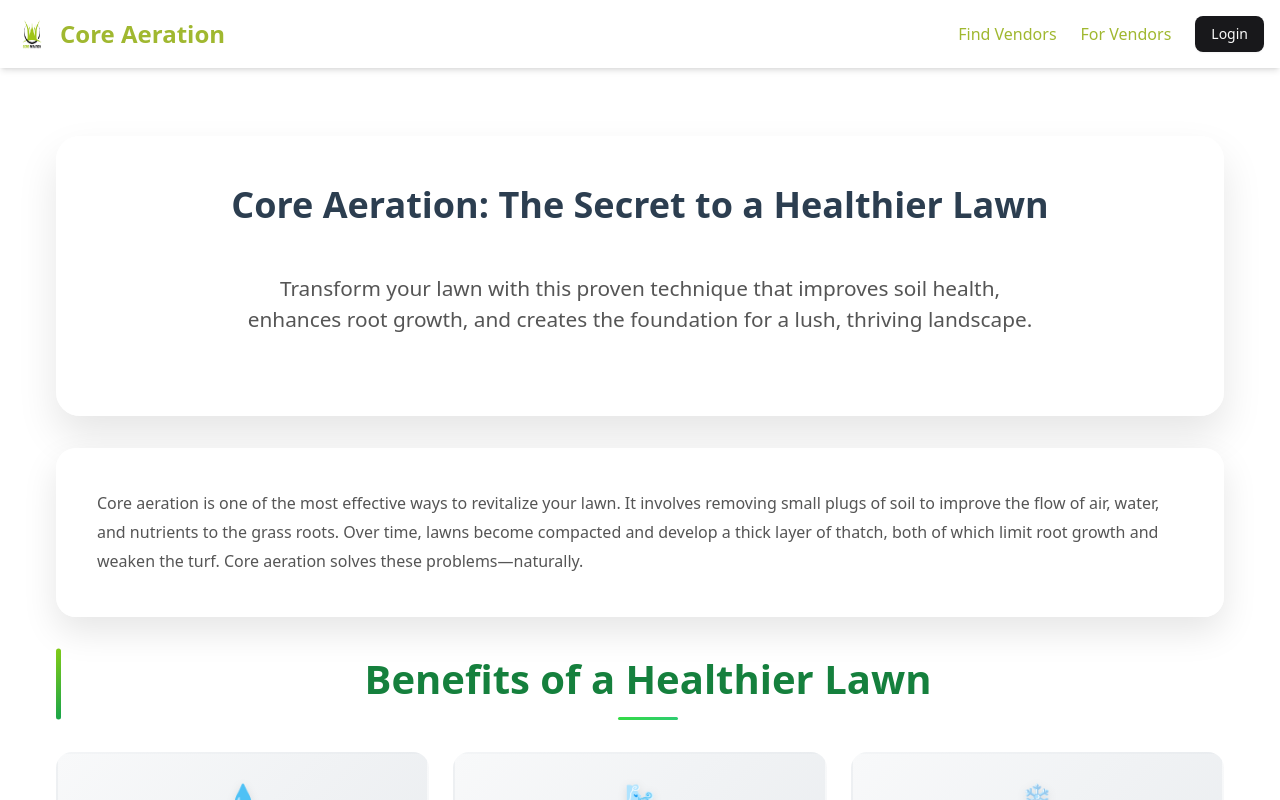
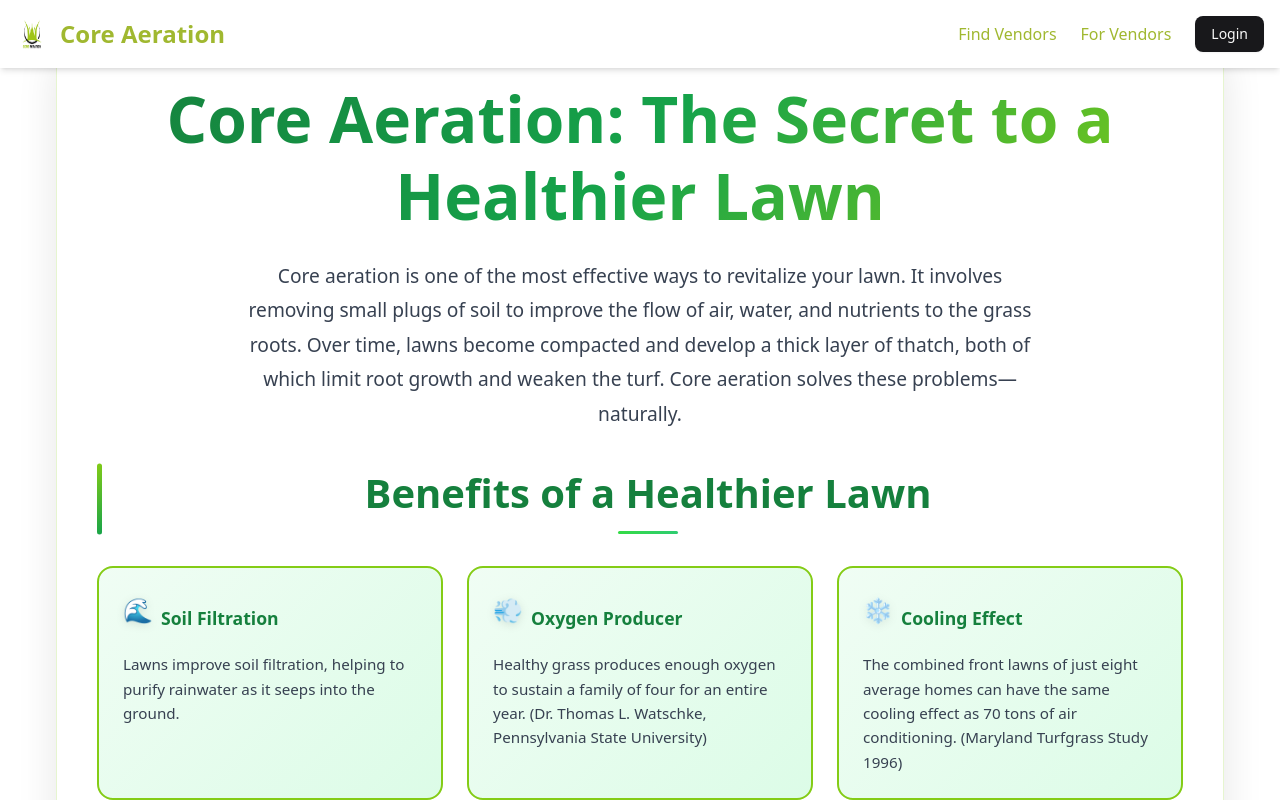
Before and after one commit to MuhammadAslam635/vendorbackend, a React (Vite) app in the folder frontend/: page / in a window 1280 px wide. Shown: the top 800 px of the page. Built offline with nearby package versions, Linux system fonts and the light colour scheme.

Commit message:
updaing main page

```diff
--- a/frontend/src/pages/components/home/FAQ.tsx
+++ b/frontend/src/pages/components/home/FAQ.tsx
@@ -43,7 +43,7 @@ const FAQ = () => {
     };
     return (
         <>
-            <section className="py-16 bg-white mt-10">
+            {/* <section className="py-16 bg-white mt-10">
                 <div className="containerId mx-auto px-4">
 
                         <div className="hero-section">
@@ -176,7 +176,7 @@ const FAQ = () => {
                     </div>
 
 
-            </section>
+            </section> */}
             <div className="containerId mx-auto px-4">
             <div className="section">
                 <h1 className="hero-title">Core Aeration: The Secret to a Healthier Lawn</h1>
```
